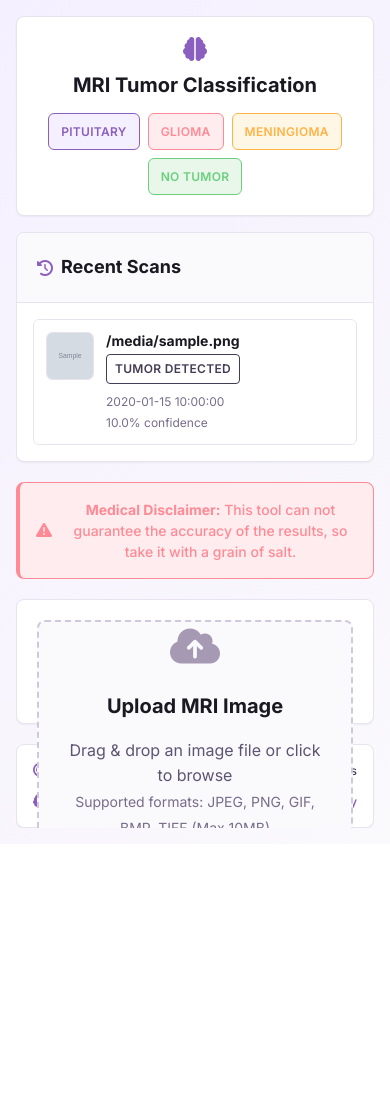
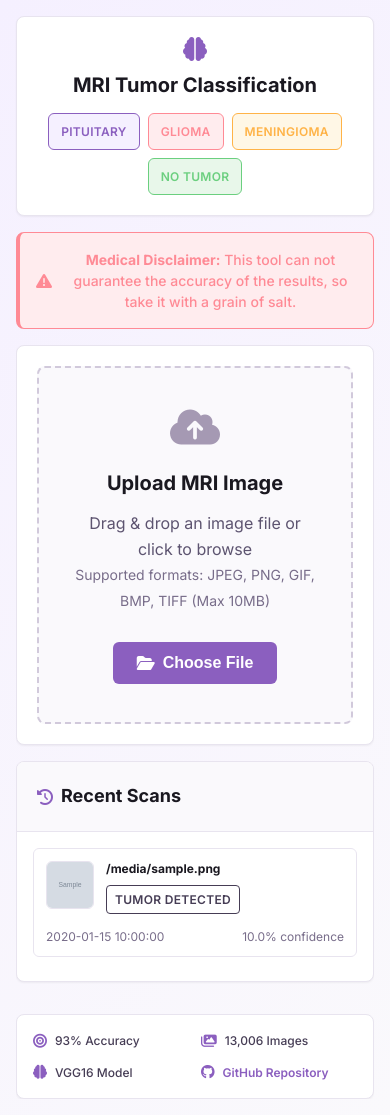
Before and after one commit to ShrekBytes/tui_mor, a Flask app: template templates/index.html in a window 390 px wide. Before the commit the page ends 828 px from the top, so only its background shows below. Run offline with Flask 3, Linux system fonts and the light colour scheme; the template is opened without the code that fills it: most values are stand-ins (such as "Sample title", 1, 10 or a date in 2020); grey boxes marked "Sample" are stand-in pictures.

Commit message:
updated ui

```diff
--- a/static/css/style.css
+++ b/static/css/style.css
@@ -104,6 +104,14 @@ body {
     -moz-osx-font-smoothing: grayscale;
 }
 
+@media (max-width: 768px) {
+    body {
+        overflow: auto;
+        height: auto;
+        min-height: 100vh;
+    }
+}
+
 /* ===== LAYOUT SYSTEM ===== */
 .container {
     max-width: var(--content-max-width);
@@ -114,6 +122,14 @@ body {
     flex-direction: column;
     gap: var(--space-5);
     overflow: hidden;
+}
+
+@media (max-width: 768px) {
+    .container {
+        height: auto;
+        min-height: 100vh;
+        overflow: visible;
+    }
 }
 
 .app-layout {
@@ -132,6 +148,12 @@ body {
     overflow: hidden;
     min-height: 0;
     flex: 1;
+}
+
+@media (max-width: 768px) {
+    .main-content {
+        overflow: visible;
+    }
 }
 
 /* ===== HEADER ===== */
@@ -273,6 +295,14 @@ body {
     height: 100%;
 }
 
+@media (max-width: 768px) {
+    .upload-section {
+        height: auto;
+        min-height: 400px;
+        overflow: visible;
+    }
+}
+
 .upload-area {
     border: 2px dashed var(--color-gray-300);
     border-radius: var(--radius-lg);
@@ -290,6 +320,14 @@ body {
     height: 100%;
 }
 
+@media (max-width: 768px) {
+    .upload-area {
+        height: auto;
+        min-height: 300px;
+        overflow: visible;
+    }
+}
+
 .upload-area:hover {
     border-color: var(--color-primary-400);
     background: var(--color-primary-50);
@@ -304,7 +342,29 @@ body {
     display: flex;
     flex-direction: column;
     align-items: center;
+    justify-content: center;
     gap: var(--space-4);
+    text-align: center;
+}
+
+@media (max-width: 768px) {
+    .upload-content {
+        gap: var(--space-3);
+        padding: var(--space-2);
+    }
+
+    .upload-content h3 {
+        font-size: var(--font-size-lg);
+    }
+
+    .upload-content p {
+        font-size: var(--font-size-sm);
+        line-height: 1.4;
+    }
+
+    .upload-content small {
+        font-size: var(--font-size-xs);
+    }
 }
 
 .upload-icon {
@@ -728,6 +829,11 @@ body {
     border: var(--border-width) solid var(--color-gray-200);
     transition: all var(--transition-normal);
     cursor: pointer;
+    position: relative;
+    min-height: 120px;
+    align-items: center;
+    overflow: hidden;
+    flex-wrap: wrap;
 }
 
 .history-item:hover {
@@ -743,20 +849,35 @@ body {
     overflow: hidden;
     flex-shrink: 0;
     border: var(--border-width) solid var(--color-gray-200);
+    display: flex;
+    align-items: center;
+    justify-content: center;
 }
 
 .history-image img {
     width: 100%;
     height: 100%;
     object-fit: cover;
+    display: block;
 }
 
 .history-details {
     flex: 1;
     display: flex;
     flex-direction: column;
-    gap: var(--space-1);
     justify-content: center;
+    position: relative;
+    min-width: 0; /* Important for text overflow */
+    height: auto;
+    overflow: hidden;
+    padding-bottom: var(--space-1);
+}
+
+.history-top-content {
+    display: flex;
+    flex-direction: column;
+    gap: var(--space-3);
+    align-items: flex-start;
 }
 
 .history-filename {
@@ -797,8 +919,9 @@ body {
     display: flex;
     gap: var(--space-2);
     align-items: center;
+    justify-content: flex-start;
     flex-wrap: wrap;
-    margin-bottom: var(--space-1);
+    width: 100%;
 }
 
 .history-tumor-type {
@@ -832,11 +955,33 @@ body {
 }
 
 .history-meta {
+    width: 100%;
     display: flex;
-    flex-direction: column;
-    gap: 2px;
+    justify-content: space-between;
+    align-items: center;
     font-size: var(--font-size-xs);
     color: var(--color-gray-500);
+    height: 20px;
+    line-height: 20px;
+    padding: 0 var(--space-1) var(--space-2) var(--space-1);
+    margin-top: var(--space-2);
+}
+
+.history-time {
+    font-size: var(--font-size-xs);
+    color: var(--color-gray-500);
+    white-space: nowrap;
+    overflow: hidden;
+    text-overflow: ellipsis;
+    max-width: 50%;
+}
+
+.history-confidence {
+    font-size: var(--font-size-xs);
+    color: var(--color-gray-500);
+    white-space: nowrap;
+    text-align: right;
+    flex-shrink: 0;
 }
 
 .empty-history {
@@ -859,6 +1004,13 @@ body {
     border: var(--border-width) solid var(--color-gray-200);
     box-shadow: var(--shadow-sm);
     flex-shrink: 0;
+}
+
+@media (max-width: 768px) {
+    .about-project {
+        order: 3 !important;
+        grid-row: 3;
+    }
 }
 
 .project-stats {
@@ -1004,6 +1156,33 @@ body {
         gap: var(--space-4);
     }
 
+    .app-layout {
+        grid-template-columns: 1fr;
+        grid-template-rows: auto auto auto;
+        gap: var(--space-4);
+    }
+
+    .main-content {
+        order: 1;
+        display: flex;
+        flex-direction: column;
+        gap: var(--space-4);
+    }
+
+    .history-sidebar {
+        order: 2;
+        max-height: 700px;
+        position: relative;
+        top: 0;
+    }
+
+    .about-project {
+        order: 3;
+        flex-shrink: 0;
+        display: block;
+        margin-top: var(--space-4);
+    }
+
     .header {
         padding: var(--space-5);
     }
@@ -1020,11 +1199,19 @@ body {
     .upload-section,
     .analysis-results {
         padding: var(--space-5);
+        flex: 1;
+        overflow: visible;
+        height: auto;
     }
 
     .upload-area {
         padding: var(--space-6);
-        min-height: 300px;
+        min-height: 250px;
+        height: auto;
+        overflow: visible;
+        display: flex;
+        align-items: center;
+        justify-content: center;
     }
 
     .upload-icon {
@@ -1054,15 +1241,55 @@ body {
     .project-stats {
         flex-wrap: wrap;
         gap: var(--space-3);
+        justify-content: space-between;
     }
 
     .stat-item {
         font-size: var(--font-size-xs);
+        flex: 1;
+        min-width: 120px;
+        text-align: center;
+    }
+
+    .history-content {
+        max-height: 560px;
+    }
+
+    .history-item {
+        min-height: auto;
+        height: auto;
+        padding: var(--space-3);
+        align-items: flex-start;
+        overflow: visible;
+        margin-bottom: var(--space-2);
+    }
+
+    .history-details {
+        padding-bottom: 0;
+        height: auto;
+        justify-content: flex-start;
+        gap: var(--space-2);
+        overflow: visible;
+    }
+
+    .history-meta {
+        height: auto;
+        line-height: 1.2;
+        padding: 0;
+        margin-top: var(--space-1);
+    }
+
+    .history-top-content {
+        gap: var(--space-2);
+    }
+
+    .history-filename {
+        font-size: var(--font-size-xs);
     }
 
     .history-results-container {
-        flex-direction: column;
-        align-items: flex-start;
+        flex-direction: row;
+        align-items: center;
         gap: var(--space-1);
     }
 
--- a/static/js/script.js
+++ b/static/js/script.js
@@ -207,9 +207,15 @@ class TumorDetectionApp {
             elements.confidenceBadge.style.display = 'inline-block';
         }
 
+        // Reset upload section to initial state
         this.toggleDisplay(elements.fileInfo, false);
         this.toggleDisplay(elements.uploadArea, true);
         this.toggleDisplay(elements.analysisResults, false);
+
+        // Ensure upload section is properly displayed
+        if (elements.uploadSection) {
+            elements.uploadSection.style.display = 'flex';
+        }
     }
 
     async resetAPI() {
@@ -410,15 +416,17 @@ class TumorDetectionApp {
                 <img src="${result.filepath}" alt="MRI scan" loading="lazy">
             </div>
             <div class="history-details">
+                <div class="history-top-content">
                     <div class="history-filename">${filename}</div>
                     <div class="history-results-container">
                         <div class="history-result ${result.result_type}">${detectionStatus}</div>
                         ${tumorType ? `<div class="history-tumor-type ${tumorClass}">${tumorType}</div>` : ''}
                     </div>
+                </div>
+            </div>
             <div class="history-meta">
                 <span class="history-time">${timestamp}</span>
                 <span class="history-confidence">${result.confidence.toFixed(1)}% confidence</span>
-                </div>
             </div>
         `;
 
@@ -486,6 +494,22 @@ class TumorDetectionApp {
     scanAnother() {
         this.clearState();
         this.toggleDisplay(elements.uploadSection, true);
+
+        // Ensure upload section has proper layout
+        if (elements.uploadSection) {
+            elements.uploadSection.style.display = 'flex';
+            elements.uploadSection.style.flexDirection = 'column';
+            elements.uploadSection.style.height = '100%';
+        }
+
+        // Reset upload area to initial state
+        if (elements.uploadArea) {
+            elements.uploadArea.style.display = 'flex';
+            elements.uploadArea.style.alignItems = 'center';
+            elements.uploadArea.style.justifyContent = 'center';
+            elements.uploadArea.style.height = '100%';
+        }
+
         this.showToast('Ready for new scan', 'success');
     }
 
--- a/templates/index.html
+++ b/templates/index.html
@@ -217,6 +190,7 @@
                                      loading="lazy">
                             </div>
                             <div class="history-details">
+                                <div class="history-top-content">
                                     <div class="history-filename" title="{{ item.filename }}">
                                         {{ item.filename }}
                                     </div>
```
Also changed, not shown: other parts of static/css/style.css (+57 -17 lines), other parts of templates/index.html (+30 -28 lines), static/uploads/0ec20a4b-b5ad-488b-965b-7f5eea7a5911.jpg (added), static/uploads/20ccd3cc-bdd7-49b2-b11a-acfe2248c12f.jpg (added), static/uploads/3cfb9b1e-c807-428e-9477-c10f14f4dbfe.jpg (added), static/uploads/3e3d4b2d-3c3b-419b-bc0a-2ce12a9043d5.jpg (added), static/uploads/410a5b70-66ef-4b36-8689-d9f57679fbc5.jpg (added), static/uploads/58d05abb-038b-4374-9032-c3968e7ed8d6.jpg (added), static/uploads/5da4e8b7-3ed9-4ec1-913d-ab1b235f240e.jpg (added), static/uploads/69432301-8ca0-4e54-bac7-41b6e3df86f2.jpg (added), static/uploads/7775f56e-269c-4b10-8a24-f67bfb11f0fd.jpeg (added), static/uploads/811573bf-8632-4f8e-a573-3fe535e74a2c.jpg (added), static/uploads/97db9fe3-d256-43e7-9849-43fe55b3a04b.jpg (added), static/uploads/9e232691-fc1a-4fe4-893d-dc527fcd543d.jpg (added), 5 more files. Lines whose indentation alone changed are shown as unchanged.
